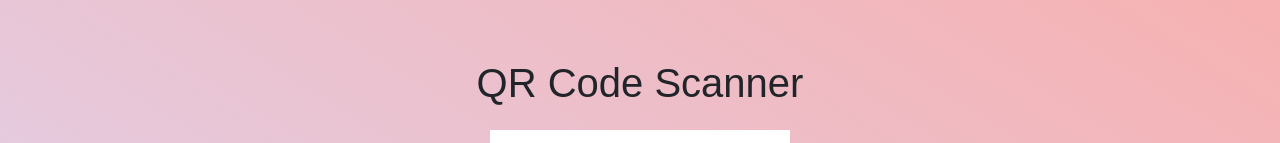
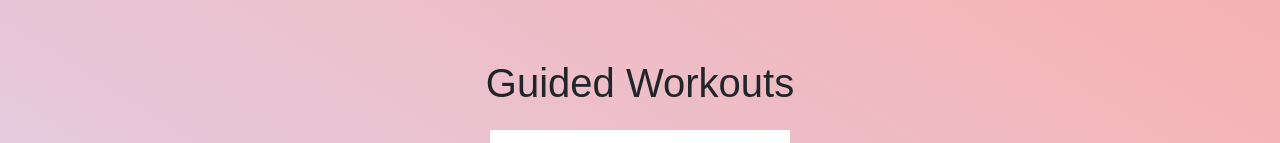
Before and after one commit to nortonaw/UC.SD.2021.G2, an Angular app in the folder UCFIT/: page /qr in a window 1280 px wide. Shown: the part 198-341 px from the top of the page. Built offline with nearby package versions, Linux system fonts and the light colour scheme; grey boxes are pictures that could not be loaded.

Commit message:
Guided workouts

```diff
--- a/UCFIT/src/app/home-page/home-page.component.html
+++ b/UCFIT/src/app/home-page/home-page.component.html
@@ -10,7 +10,7 @@
 <div  class="center" role="group" aria-label="...">
   <button type="button" class="button" routerLink="/dining">DINING HALLS</button>
 <br>
-  <button type="button" class="button" routerLink="/qr">QR CODES</button>
+  <button type="button" class="button" routerLink="/qr">GUIDED WORKOUTS</button>
 <br>
   <button type="button" class="button" routerLink="/workout">WORKOUTS</button>
 </div>
--- a/UCFIT/src/app/home-page/qr-codes/qr-codes.component.html
+++ b/UCFIT/src/app/home-page/qr-codes/qr-codes.component.html
@@ -39,7 +39,7 @@
 
 
 <div id="container">
-  <h1>QR Code Scanner</h1>
+  <h1>Guided Workouts</h1>
 
   <div>
     <label for="profileImage">
```
